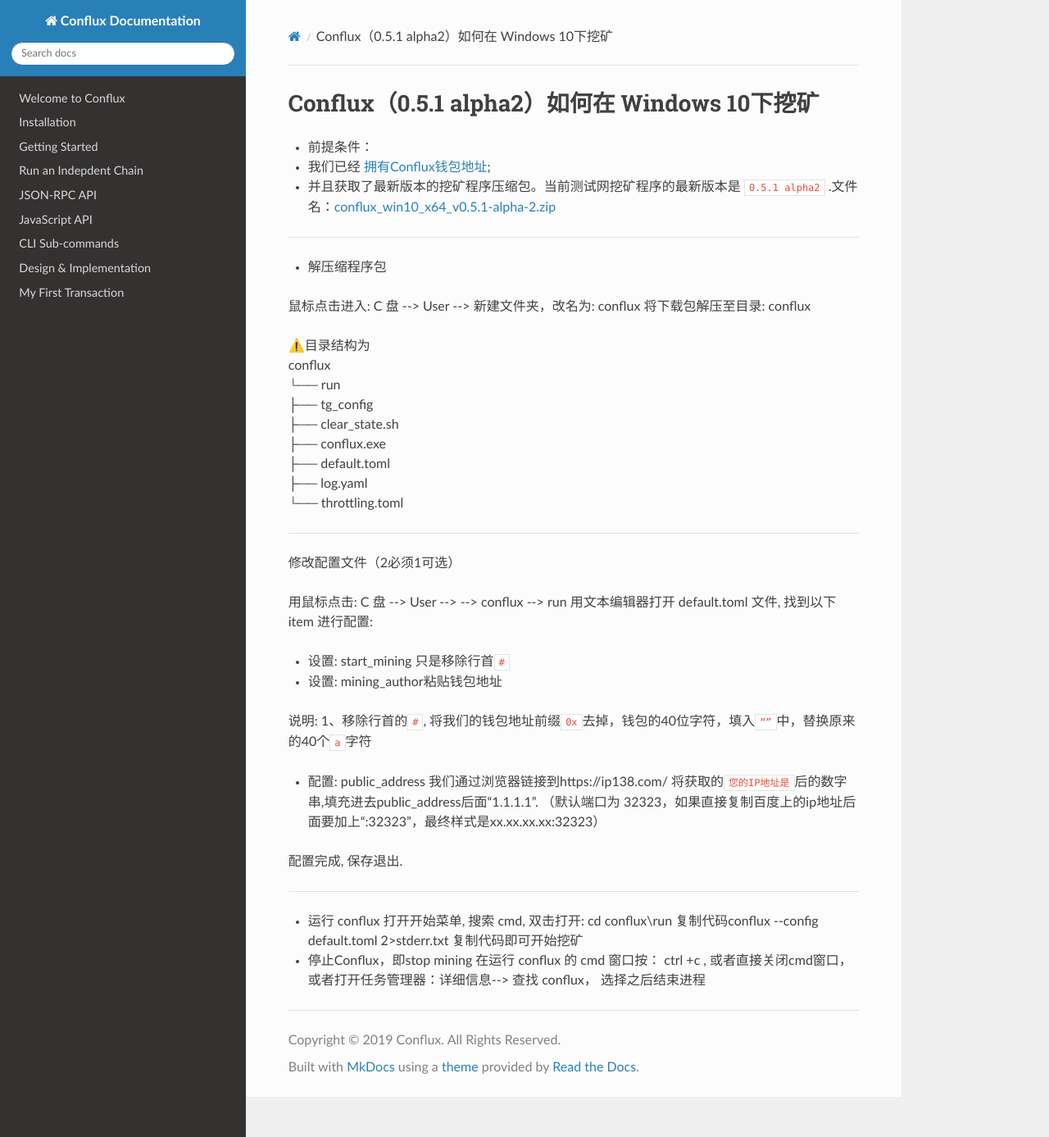
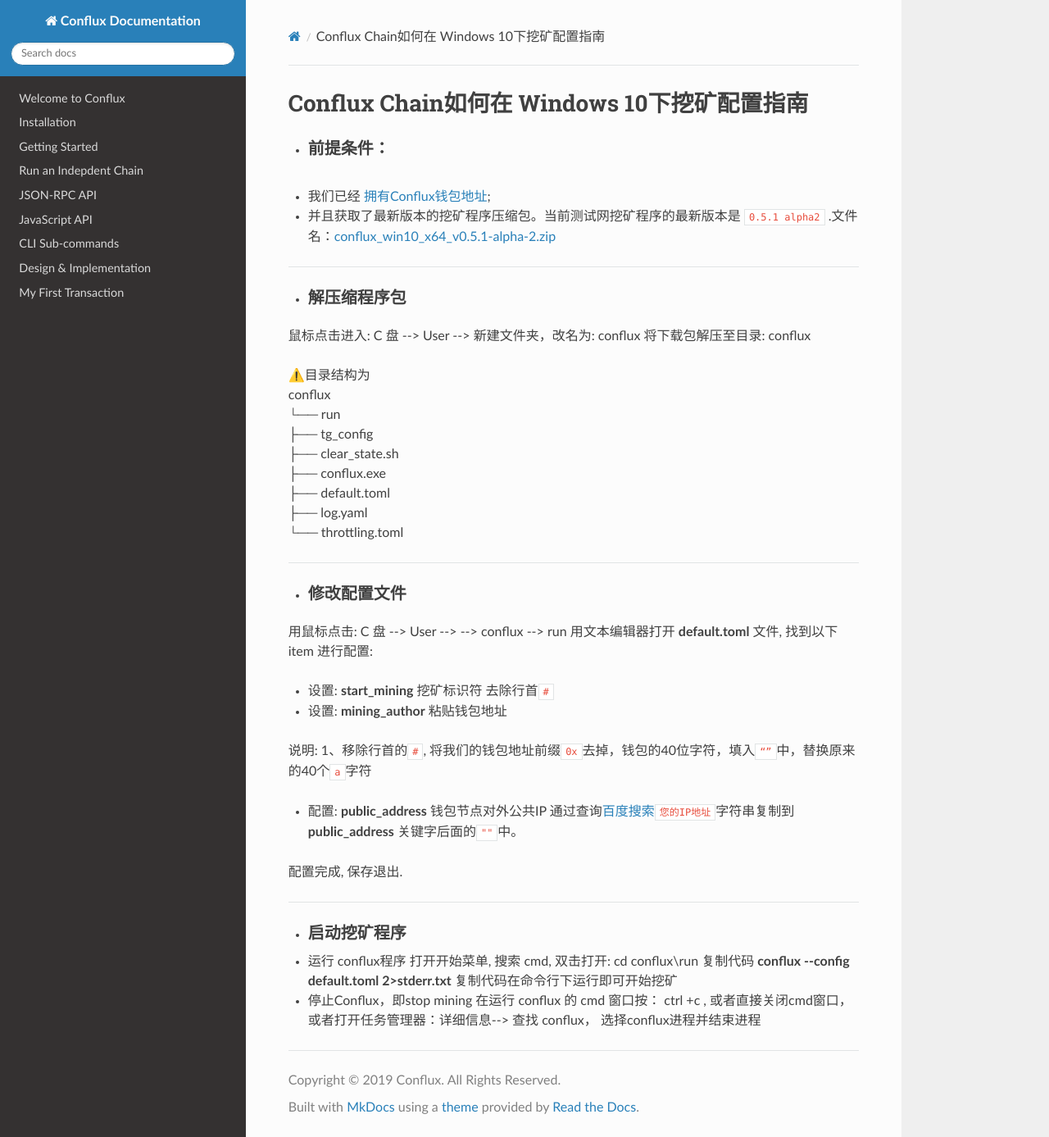
Before and after one commit to Conflux-Chain/conflux-doc, an MkDocs documentation site: the page built from docs/windows10-mining.md, in a window 1280 px wide and 1387 px high. Shown: the whole window at 82% size. Built offline with MkDocs 1.6.1, drawn with Linux system fonts in a browser that asks for light colours; nearby versions of some CDN libraries.

Commit message:
refine the docs

```diff
--- a/docs/windows10-mining.md
+++ b/docs/windows10-mining.md
@@ -1,14 +1,14 @@
-Conflux（0.5.1 alpha2）如何在 Windows 10下挖矿
+Conflux Chain如何在 Windows 10下挖矿配置指南
 ===
 
-* 前提条件：<br>
+* ### 前提条件：<br>
 1. 我们已经 [拥有Conflux钱包地址](https://github.com/aoems/conflux-developer-site/edit/master/docs/Get_Conflux_webWallet.md); <br>
 2. 并且获取了最新版本的挖矿程序压缩包。当前测试网挖矿程序的最新版本是 `0.5.1 alpha2` .文件名：[conflux_win10_x64_v0.5.1-alpha-2.zip](https://github.com/Conflux-Chain/conflux-rust/releases/download/v0.5.1-alpha-2/conflux_win10_x64_v0.5.1-alpha-2.zip)
 <br>
 
 ---
 
-* 解压缩程序包
+* ### 解压缩程序包
 
 
 鼠标点击进入: C 盘 --> User --> <UserName>
@@ -25,34 +25,35 @@
      ├── log.yaml   <br>
      └── throttling.toml  <br>
 
-
 --------
 
-修改配置文件（2必须1可选）
+*  ### 修改配置文件
 
 用鼠标点击: C 盘 --> User --> <UserName> --> conflux --> run
-用文本编辑器打开 default.toml 文件, 找到以下 item 进行配置:
+用文本编辑器打开 **default.toml** 文件, 找到以下 item 进行配置:
 
-* 设置: start_mining
-只是移除行首`#`
+* 设置: **start_mining** 挖矿标识符
+去除行首`#`
 
-* 设置: mining_author粘贴钱包地址
+* 设置: **mining_author**  粘贴钱包地址
 
 说明: 1、移除行首的`#`, 将我们的钱包地址前缀`0x`去掉，钱包的40位字符，填入`“”`中，替换原来的40个`a`字符
 
-* 配置: public_address
-我们通过浏览器链接到https://ip138.com/ 将获取的`您的IP地址是`后的数字串,填充进去public_address后面“1.1.1.1”.
-（默认端口为 32323，如果直接复制百度上的ip地址后面要加上“:32323”，最终样式是xx.xx.xx.xx:32323）
+* 配置: **public_address** 钱包节点对外公共IP
+通过查询[百度搜索](https://www.baidu.com/s?wd=ip)`您的IP地址`字符串复制到 **public_address** 关键字后面的`""`中。
+<!--备注：默认端口为 32323，如果直接复制百度上的ip地址后面要加上`:32323`，最终样式是 **xx.xx.xx.xx:32323**-->
 
 配置完成, 保存退出.
 
 ---
 
-* 运行 conflux
+* ### 启动挖矿程序
+
+* 运行 conflux程序
 打开开始菜单, 搜索 cmd, 双击打开:
 cd conflux\run
-复制代码conflux --config default.toml 2>stderr.txt
-复制代码即可开始挖矿
+复制代码 **conflux --config default.toml 2>stderr.txt**
+复制代码在命令行下运行即可开始挖矿
 
 * 停止Conflux，即stop mining
-在运行 conflux 的 cmd 窗口按： ctrl +c , 或者直接关闭cmd窗口，或者打开任务管理器：详细信息--> 查找 conflux， 选择之后结束进程
+在运行 conflux 的 cmd 窗口按： ctrl +c , 或者直接关闭cmd窗口，或者打开任务管理器：详细信息--> 查找 conflux， 选择conflux进程并结束进程
```
